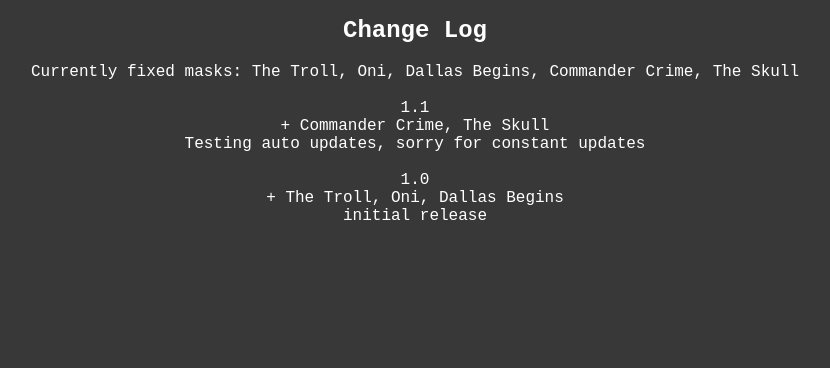
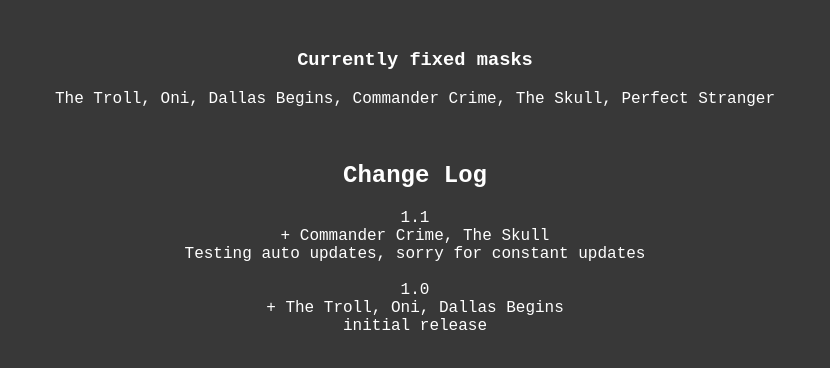
Before and after one commit to LarryTheFr0g/web, a plain HTML site: page patchnotes/JoyMaskFix.html in a window 1280 px wide. Shown: the part 246-614 px from the top of the page, without its empty margins (225-1055 px from the left). Drawn offline with Linux system fonts and the light colour scheme.

Commit message:
Update JoyMaskFix.html

```diff
--- a/patchnotes/JoyMaskFix.html
+++ b/patchnotes/JoyMaskFix.html
@@ -3,12 +3,13 @@
 <body>
 <h1>Joy Mask Clipping Fixes</h1>
 <div class="center"> <img class="icon" src="https://raw.githubusercontent.com/LarryTheFr0g/PD2JoyMaskFix/refs/heads/main/JoyMaskClippingFix/icon.png" alt="Mod Icon"> </div>
-<p> Available on <a href="https://modworkshop.net/mod/57601">Mod Workshop</a></p>
+<p> Available on <a href="https://modworkshop.net/mod/57601">Mod Workshop</a></p> <br>
 
+<h3>Currently fixed masks</h3>
+<p>The Troll, Oni, Dallas Begins, Commander Crime, The Skull, Perfect Stranger</p></br>
 <h2>Change Log </h2>
-<p>Currently fixed masks: The Troll, Oni, Dallas Begins, Commander Crime, The Skull<br>
 
-<br>1.1<br>
+<p>1.1<br>
 + Commander Crime, The Skull<br>
 Testing auto updates, sorry for constant updates<br>
 
```
